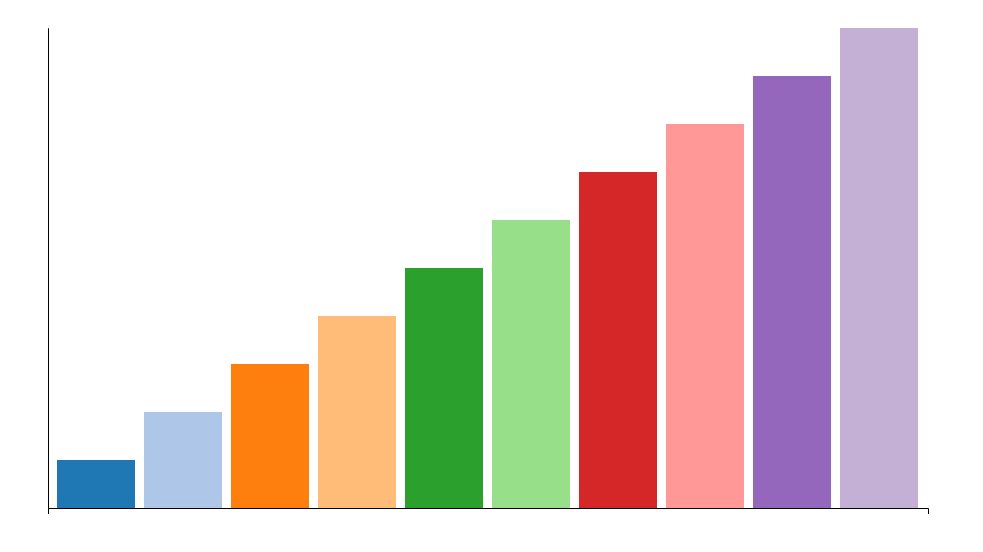
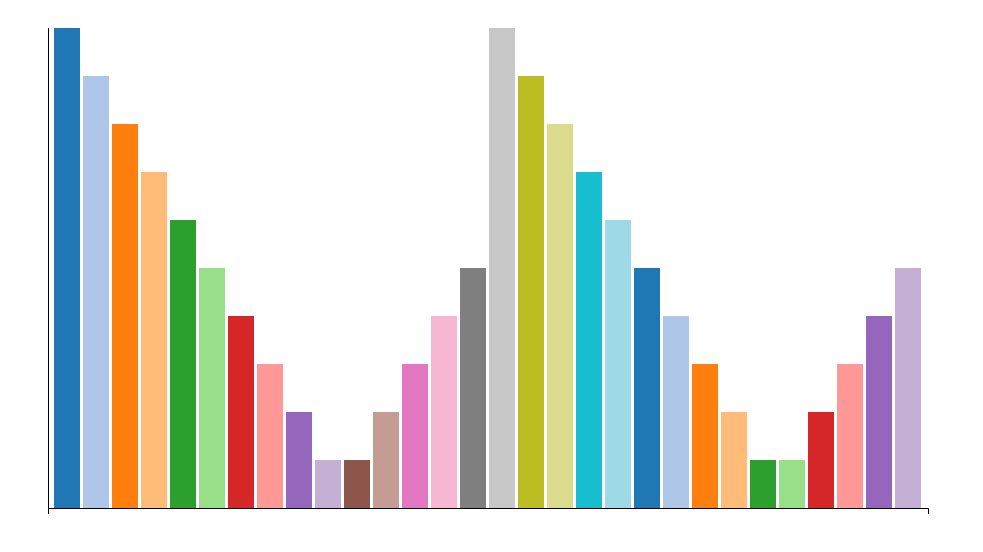
Before and after one commit to abhishek-parmar1/Graphs-D3-, a plain HTML site: page barChartUsingArrayOfObjects/index3.html in a window 1280 px wide. Shown: the part 48-600 px from the top of the page, without its empty margins (0-983 px from the left). Drawn offline with nearby package versions, Linux system fonts and the light colour scheme.

Commit message:
added more data

```diff
--- a/barChartUsingArrayOfObjects/index3.html
+++ b/barChartUsingArrayOfObjects/index3.html
@@ -124,6 +124,66 @@
       {
         per: 50,
         name: 'dummy25'
+      },
+      {
+        per: 100,
+        name: 'dummy26'
+      },
+      {
+        per: 90,
+        name: 'dummy27'
+      },
+      {
+        per: 80,
+        name: 'dummy28'
+      },
+      {
+        per: 70,
+        name: 'dummy29'
+      },
+      {
+        per: 60,
+        name: 'dummy30'
+      },
+      {
+        per: 50,
+        name: 'dummy31'
+      },
+      {
+        per: 40,
+        name: 'dummy32'
+      },
+      {
+        per: 30,
+        name: 'dummy33'
+      },
+      {
+        per: 20,
+        name: 'dummy34'
+      },
+      {
+        per: 10,
+        name: 'dummy35'
+      },
+      {
+        per: 10,
+        name: 'dummy36'
+      },
+      {
+        per: 20,
+        name: 'dummy37'
+      },
+      {
+        per: 30,
+        name: 'dummy38'
+      },
+      {
+        per: 40,
+        name: 'dummy39'
+      },
+      {
+        per: 50,
+        name: 'dummy40'
       }
     ];
 
@@ -244,7 +304,7 @@
     createBarGraph(data2);
     createBarGraph(data1);
     createBarGraph(data2);
-    createBarGraph(data1);
+    //createBarGraph(data1);
 
     </script>
   </body>
```
